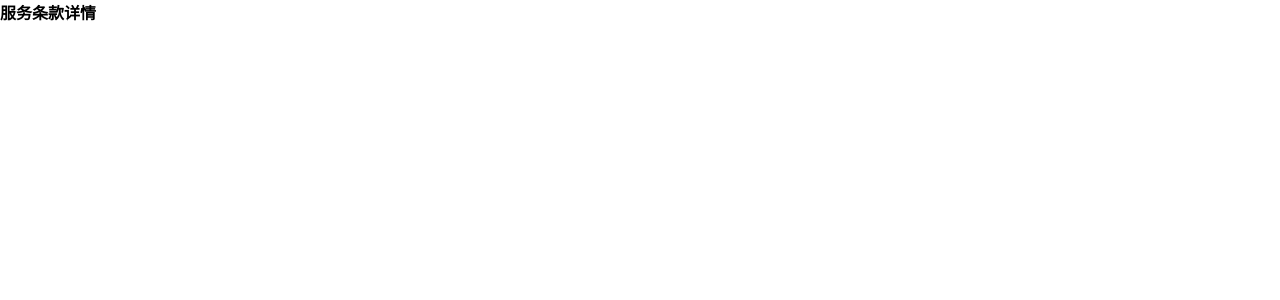
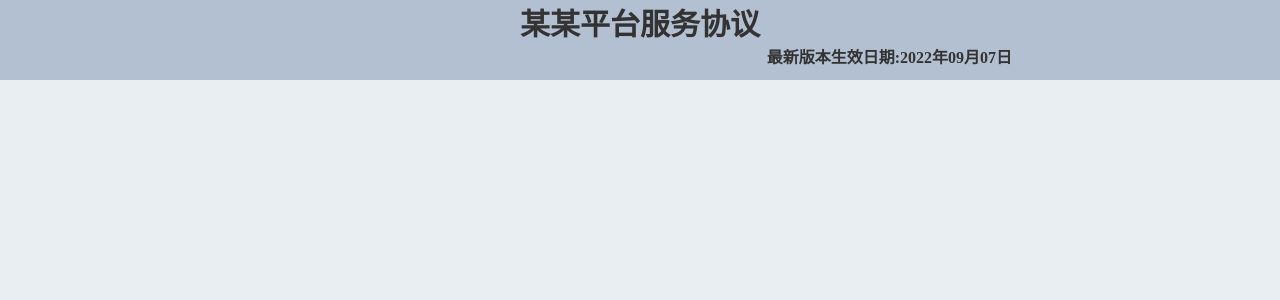
Before and after one commit to Mr-A-Bit-Known/VueGridLayout, a Vue app in the folder vue-grid-layout/: page /Pages/ServiceDetailInfoList in a window 1280 px wide. Shown: the top 300 px of the page. Built offline with nearby package versions, Linux system fonts and the light colour scheme.

Commit message:
注册页面完成及基本路由

```diff
--- a/vue-grid-layout/src/Pages/HelloWorld.vue
+++ b/vue-grid-layout/src/Pages/HelloWorld.vue
@@ -98,7 +98,7 @@ export default {
     },
     // 注册账号
     registerAccountFun() {
-      this.$router.push({ path: "/Pages/register" });
+      this.$router.push({path: "/Pages/Register"});
     },
     // 找回密码
     passwordGetBack() {
--- a/vue-grid-layout/src/Pages/Register.vue
+++ b/vue-grid-layout/src/Pages/Register.vue
@@ -8,6 +8,7 @@
             <div>新用户注册</div>
           </div>
         </div>
+        <div class="accountAlready" @click="returnLoginPage()">已有账号?立即登录</div>
       </el-header>
       <el-main class="Main" :style="{ height: this.screenHeight + 'px' }">
         <div class="registerBoxWrapper">
@@ -27,7 +28,7 @@
                 </el-form-item>
                 <el-form-item label="验证码">
                   <el-input v-model="loginNumberList.varifyCode" class="varifyCode" placeholder="请输入短信验证码" clearable>
-                    <template slot="append" @click="show()">获取验证码</template>
+                    <template slot="append"><div class="varifyCodeAchieve" @click="show()">获取验证码</div></template>
                   </el-input>
                 </el-form-item>
                 <el-form-item>
@@ -35,10 +36,10 @@
                     <el-button class="registerBtn" type="primary" @click="RegisterConfirm()">确认注册</el-button>
                   </div>
                 </el-form-item>
-                  <el-form-item label="">
+                  <el-form-item>
                     <div class="serviceDetails">
                     <div>
-                      <input type="checkbox" v-model="checked">
+                      <input type="checkbox" v-model="loginNumberList.checked">
                     </div>
                     <div>已阅读并同意以下协议</div>
                     <div class="serviceColor" @click="serviceDetailInfoList()">平台服务协议、隐私权政策、法律声明、及客户端服务协议</div>
@@ -70,9 +71,9 @@ export default {
       loginNumberList: {
         inputValue: "",
         varifyCode: "",
+        // 服务条款是否勾选
+        checked: false,
       },
-      // 服务条款是否勾选
-      checked: false,
     };
   },
   methods: {
@@ -82,15 +83,21 @@ export default {
         this.$getViewSize().height - (this.headerHeight + this.footerHeight);
       this.screenHeight = screenHeight;
     },
+    // 返回登录页
+    returnLoginPage() {
+      this.$router.push('../Pages/HelloWorld');
+    },
     // 获取验证码
     show() {
       alert("123")
     },
     // 确认注册
-    RegisterConfirm() {},
+    RegisterConfirm() {
+
+    },
     // 服务条款阅读
     serviceDetailInfoList() {
-      window.open('../components/index');
+      window.open("../Pages/ServiceDetailInfoList","_blank");
     }
   },
   mounted() {
@@ -113,9 +120,20 @@ export default {
 .Header {
   background-color: #b3c0d1;
   display: flex;
+  flex-direction: column;
   justify-content: center;
   align-items: center;
-  background-image: linear-gradient(to bottom right, #e7f6e6, #d3efd2);
+  background-image: linear-gradient(to right,#c2e9fb 30%,#a1c4fd 100%);
+}
+.accountAlready {
+  width: 60%;
+  display: flex;
+  font-size: 16px;
+  justify-content: right;
+}
+.accountAlready:hover {
+  cursor: pointer;
+  color: rgb(64,158,255);
 }
 .Main {
   background-color: #e9eef3;
@@ -168,6 +186,7 @@ export default {
   justify-content: left;
   align-items: center;
   font-size: 16px;
+  margin-top: 3%;
 }
 .serviceDetails div:nth-child(2) {
   margin-left: 5px;
@@ -176,4 +195,10 @@ export default {
   color: red;
   cursor: pointer;
 }
+.varifyCodeAchieve {
+  cursor: pointer;
+}
+.varifyCodeAchieve:hover {
+  color: rgb(64,158,255);
+}
 </style>
--- a/vue-grid-layout/src/Pages/ServiceDetailInfoList.vue
+++ b/vue-grid-layout/src/Pages/ServiceDetailInfoList.vue
@@ -1,17 +1,46 @@
 <template>
   <div class="serviceDetailInfoListWrapper">
-        服务条款详情
+    <el-container>
+      <el-header>
+        <div>某某平台服务协议</div>
+        <div>最新版本生效日期:2022年09月07日</div>
+      </el-header>
+      <el-main> </el-main>
+    </el-container>
   </div>
 </template>
 
 <script>
 export default {
-
-}
+  data() {
+    return {};
+  },
+};
 </script>
 
 <style scoped>
 .serviceDetailInfoListWrapper {
-    margin: 0 auto;
+}
+.el-header {
+  background-color: #b3c0d1;
+  color: #333;
+  height: 80px!important;
+  text-align: center;
+  font-size: 30px;
+  display: flex;
+  flex-direction: column;
+}
+.el-header div:nth-child(2) {
+  width: 80%;
+  display: flex;
+  justify-content: right;
+  font-size: 16px!important;
+}
+
+.el-main {
+  background-color: #e9eef3;
+  color: #333;
+  text-align: center;
+  height: 100vh;
 }
 </style>
```
Also changed, not shown: vue-grid-layout/src/components/index.html (deleted, +0 -13 lines).
